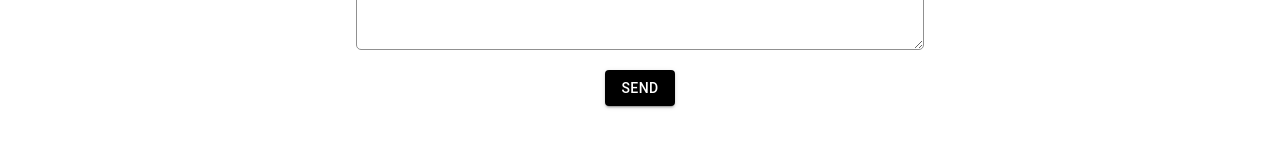
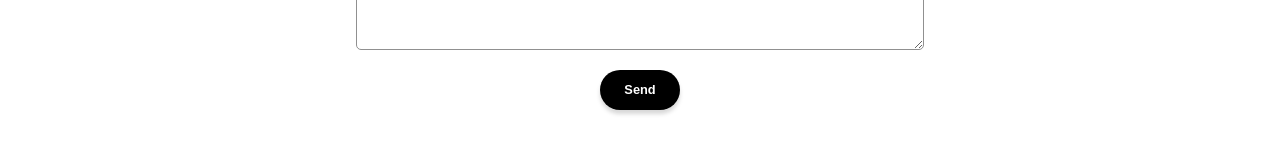
Before and after one commit to mscherryxu/portfolio-ts, a React (Create React App) app: page /contact in a window 1280 px wide. Shown: the part 539-683 px from the top of the page. Built offline with nearby package versions, Linux system fonts and the light colour scheme.

Commit message:
Changed button in Contact for consistency with buttons

```diff
--- a/src/components/Contact.js
+++ b/src/components/Contact.js
@@ -95,9 +95,9 @@ function Contact() {
               />
             </div>
             <div>
-              <Button type="submit" variant="contained" color="secondary">
+              <button type="submit" className="submit-button">
                 Send
-              </Button>
+              </button>
             </div>
           </form>
         </Box>
--- a/src/styles/contact.css
+++ b/src/styles/contact.css
@@ -52,3 +52,23 @@
 .contact-info {
   margin: 0.25rem;
 }
+
+
+.submit-button {
+  text-align: center;
+  text-decoration: none;
+  border-radius: 25px;
+  background: black;
+  font-size: 0.8rem;
+  border: none;
+  height: 2.5rem;
+  width: 5rem;
+  box-shadow: 0px 4px 4px rgba(0, 0, 0, 0.15), 0px 4px 4px rgba(0, 0, 0, 0.01);
+  font-weight: 600;
+  color: white;
+}
+
+.submit-button:hover {
+  cursor: pointer;
+  color: #EC6164;
+}
```
